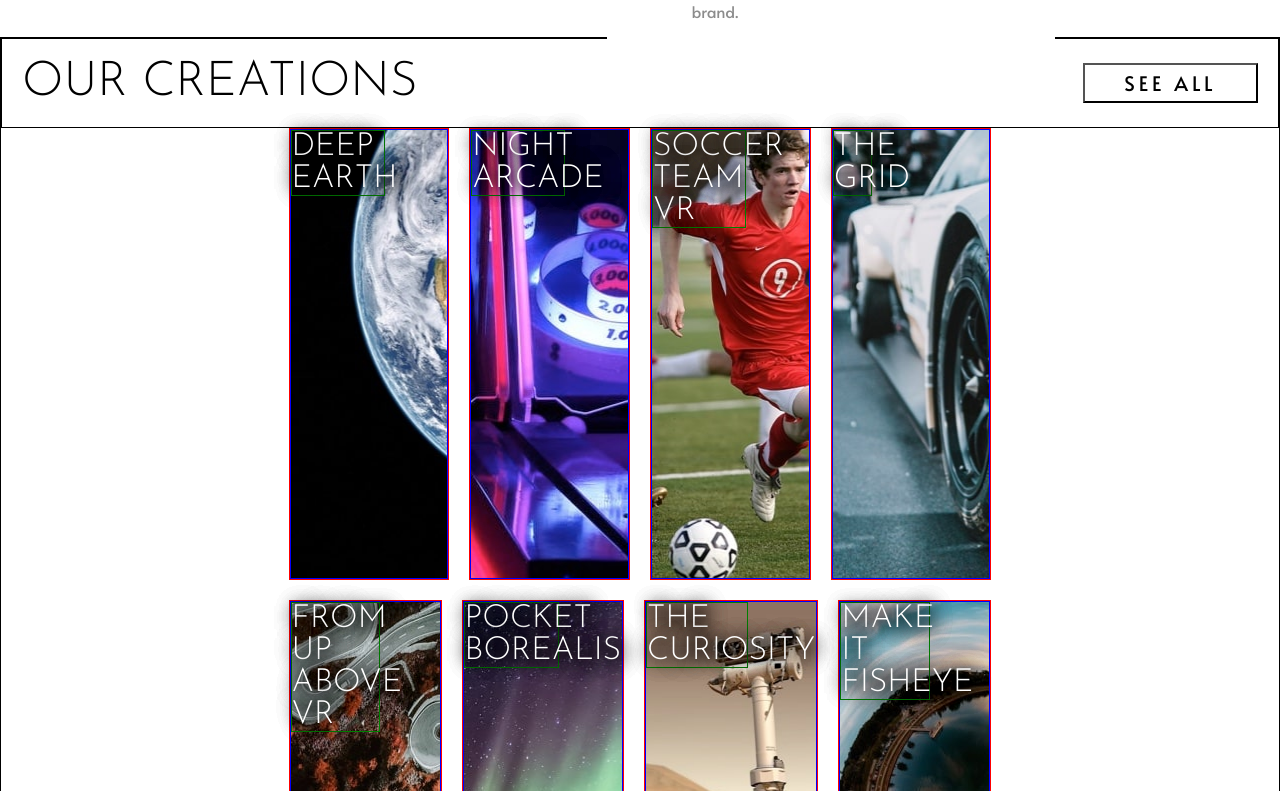
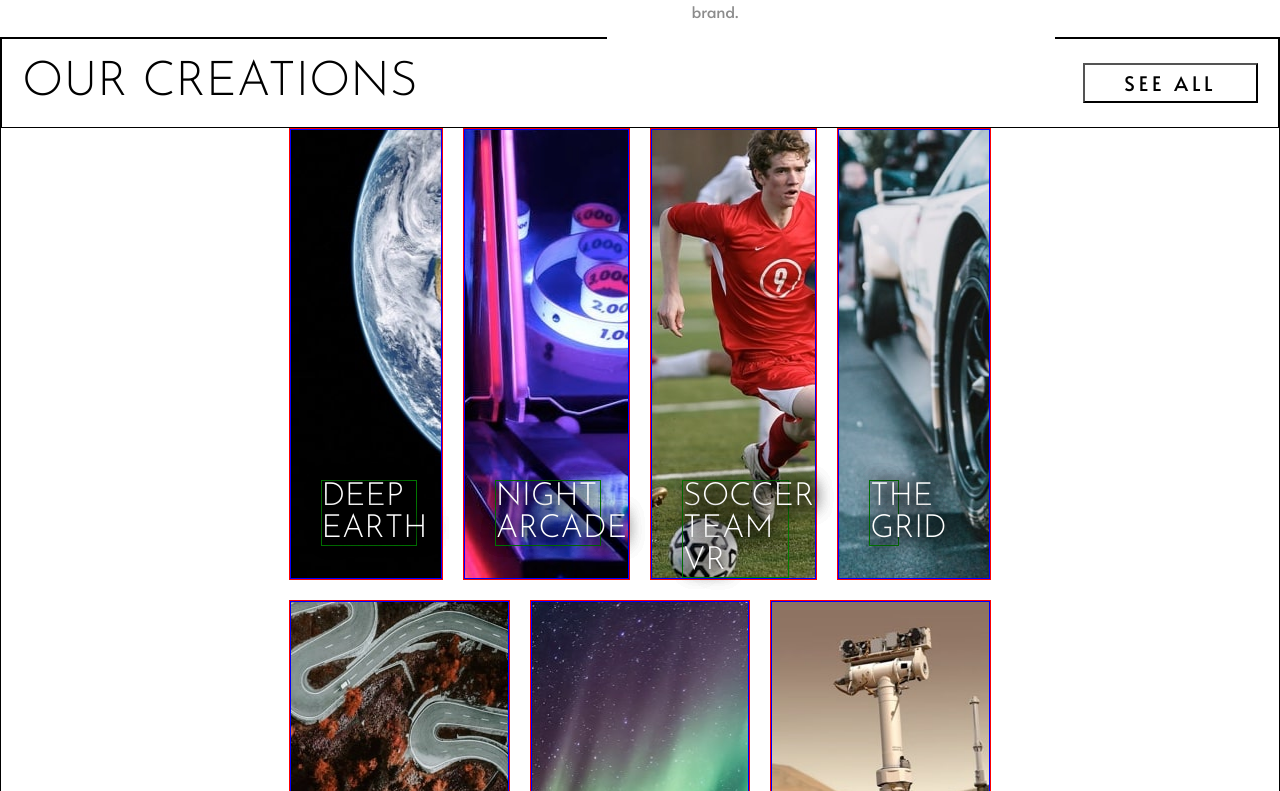
Before and after one commit to Nhoj-Plummer/loopstudio-landing-page, a React (Create React App) app: page / in a window 1280 px wide. Shown: the part 1629-2420 px from the top of the page. Built offline with nearby package versions, Linux system fonts and the light colour scheme.

Commit message:
Making Progress

```diff
--- a/src/components/Creation/Creation.css
+++ b/src/components/Creation/Creation.css
@@ -39,18 +39,15 @@
 @media screen and (min-width: 540px) {
   .creation-container {
     flex: 1 0 21%;
-
   }
 
   .creation-image {
     height: 450px;
+    padding-top: 350px;
+    padding-left: 30px;
   }
 
   .creation-text {
-    width: 60%;
-  }
-
-  .creation-text h1 {
-
+    width: 80%;
   }
 }
```
